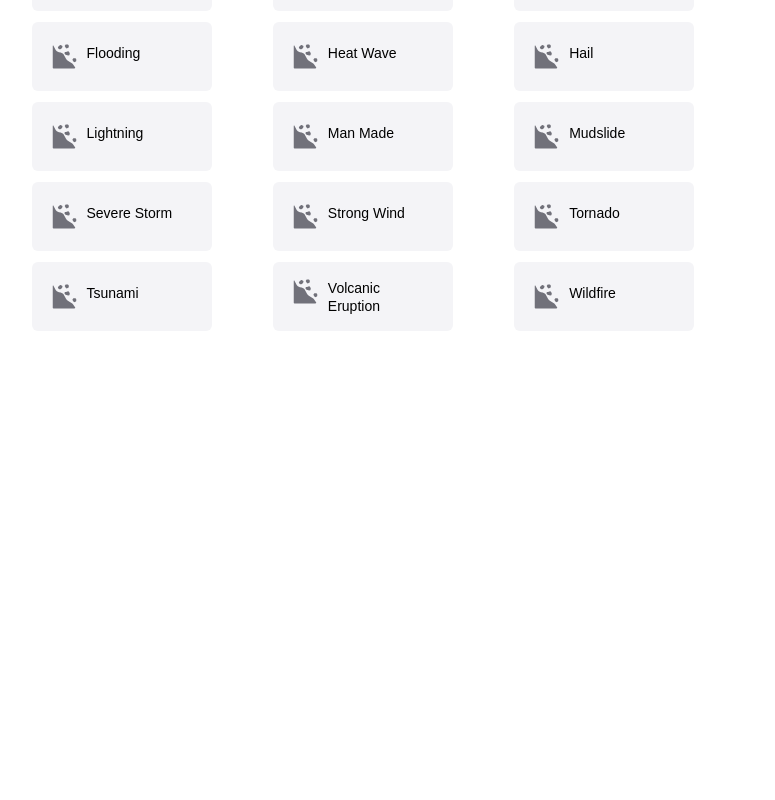
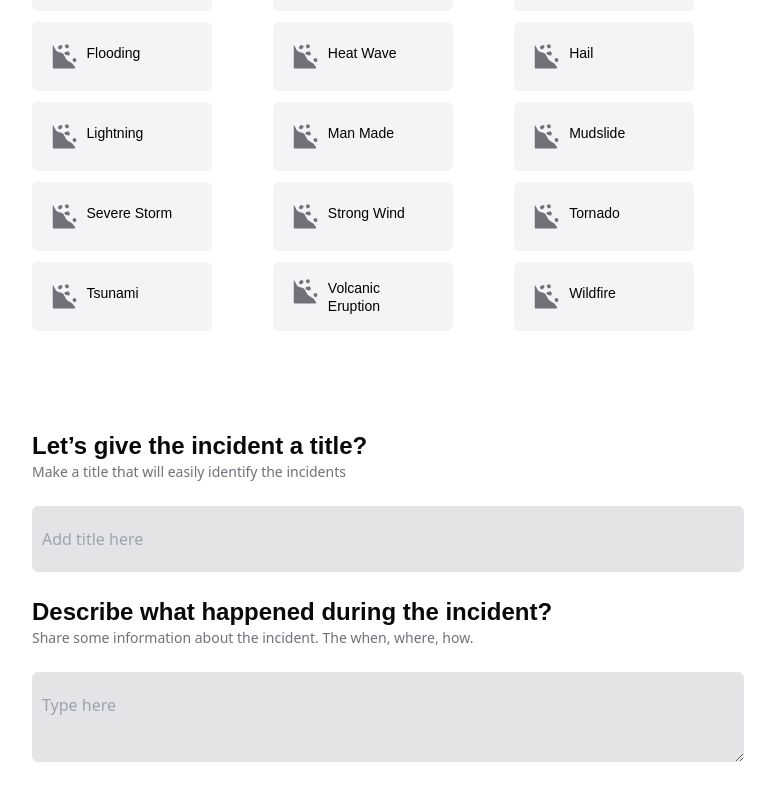
Before and after one commit to DeveloperMokchhedul/reactassainment1, a React (Vite) app: page /incidents in a window 1280 px wide. Shown: the part 1988-2788 px from the top of the page, without its empty margins (252-1027 px from the left). Before the commit the page ends 2369 px from the top, so only its background shows below. Built offline with nearby package versions, Linux system fonts and the light colour scheme.

Commit message:
incident input section creation successfully done

```diff
--- a/src/components/Incidents/insidentInput/InsidentInput.jsx
+++ b/src/components/Incidents/insidentInput/InsidentInput.jsx
@@ -1,10 +1,21 @@
+
 import React from 'react'
+import Container from '../../common/Container'
+import Input from './Input'
+import TextArea from './TextArea'
 
 function InsidentInput() {
   return (
-    <div>
+    <section className='py-[50px]'>
+      <Container className="max-w-[752px]  ">
+        <div className='space-y-[12px]'>
+            <Input />
+            <TextArea />
 
-    </div>
+
+          </div>
+      </Container>
+    </section>
   )
 }
 
--- a/src/pages/Incidents.jsx
+++ b/src/pages/Incidents.jsx
@@ -12,7 +12,7 @@ function Incidents() {
         <ImageCardSystem />
         <GetStartPage />
         <IncidentDescriber />
-        {/* <InsidentInput /> */}
+        <InsidentInput />
       </Container>
     </div>
   )
```
